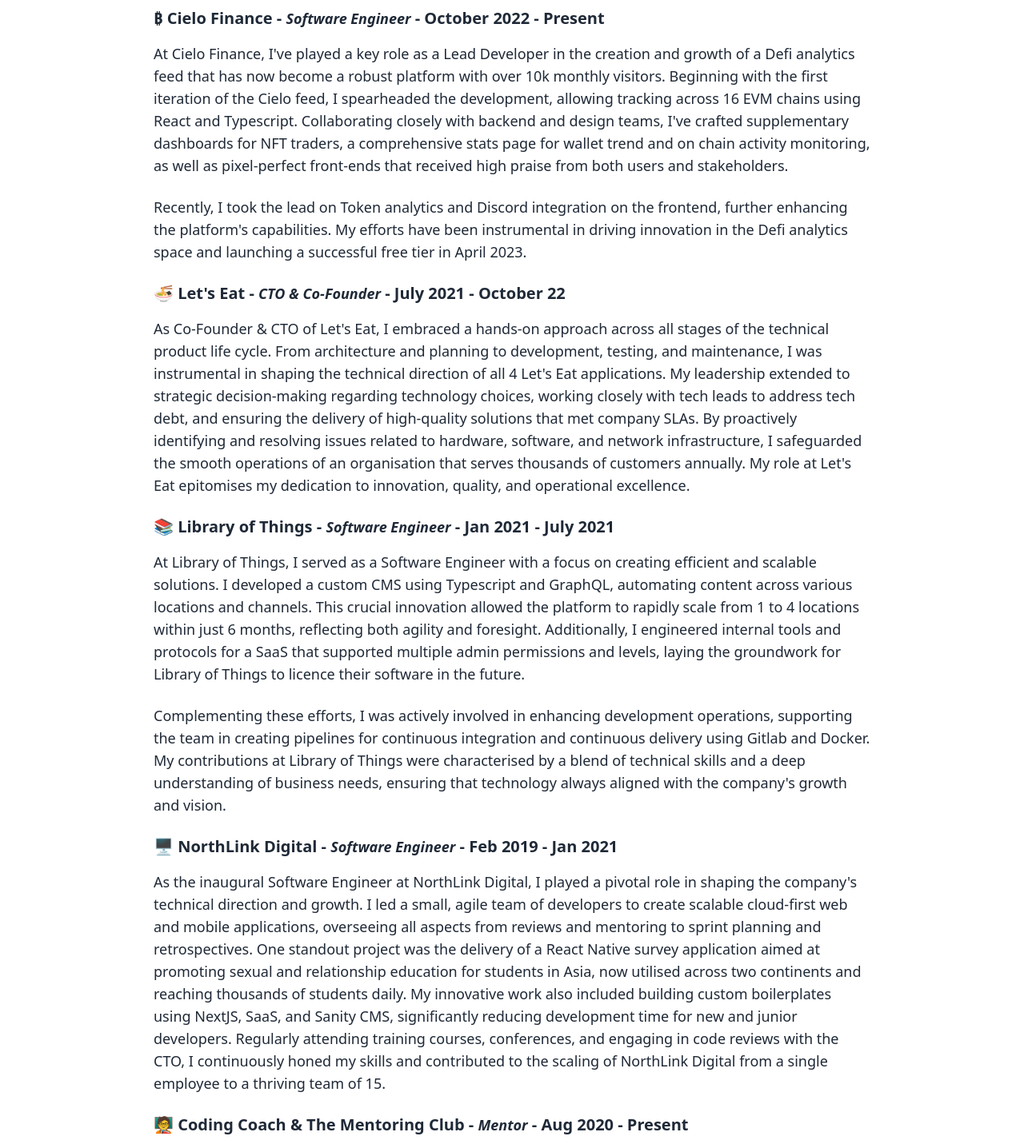
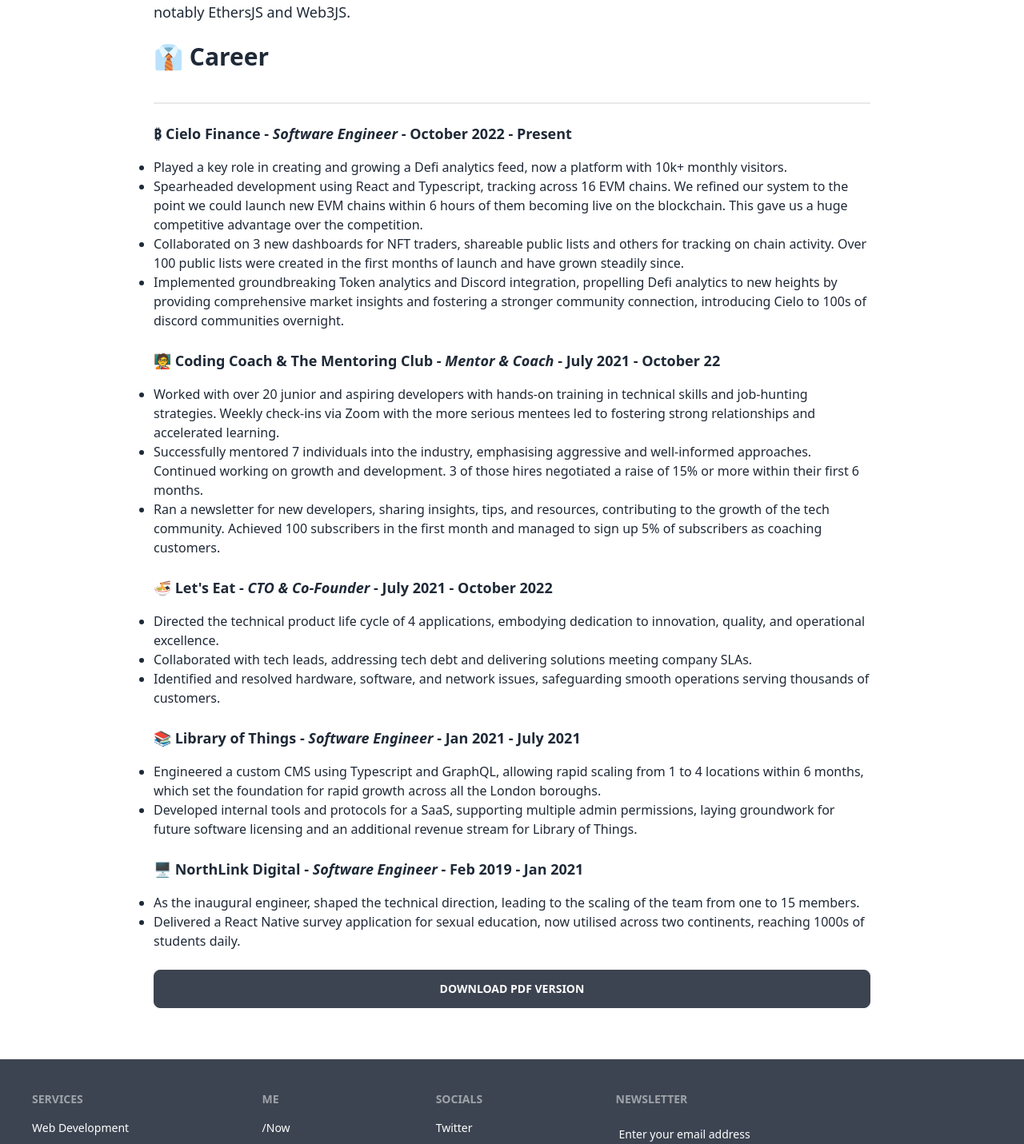
Before and after one commit to shan8851/shan-next, a Next.js app: page /cv in a window 1280 px wide. Shown: the part 867-2298 px from the top of the page at 80% size. Built offline with nearby package versions, Linux system fonts and the light colour scheme.

Commit message:
[cv] - new cv

```diff
--- a/src/data/cv.ts
+++ b/src/data/cv.ts
@@ -12,37 +12,55 @@
   },
   career: {
     title: "👔 Career",
-    roles: [{
-      title: "Software Engineer",
-      company: "₿ Cielo Finance",
-      date: "October 2022 - Present",
+    roles: [
+      {
+        title: "Software Engineer",
+        company: "₿ Cielo Finance",
+        date: "October 2022 - Present",
+        content: [
+          "Played a key role in creating and growing a Defi analytics feed, now a platform with 10k+ monthly visitors.",
+          "Spearheaded development using React and Typescript, tracking across 16 EVM chains. We refined our system to the point we could launch new EVM chains within 6 hours of them becoming live on the blockchain. This gave us a huge competitive advantage over the competition.",
+          "Collaborated on 3 new dashboards for NFT traders, shareable public lists and others for tracking on chain activity. Over 100 public lists were created in the first months of launch and have grown steadily since.",
+          "Implemented groundbreaking Token analytics and Discord integration, propelling Defi analytics to new heights by providing comprehensive market insights and fostering a stronger community connection, introducing Cielo to 100s of discord communities overnight.",
+        ]
+    },
+    {
+      title: "Mentor & Coach",
+      company: "🧑‍🏫️ Coding Coach & The Mentoring Club",
+      date: "July 2021 - October 22",
       content: [
-        "At Cielo Finance, I've played a key role as a Lead Developer in the creation and growth of a Defi analytics feed that has now become a robust platform with over 10k monthly visitors. Beginning with the first iteration of the Cielo feed, I spearheaded the development, allowing tracking across 16 EVM chains using React and Typescript. Collaborating closely with backend and design teams, I've crafted supplementary dashboards for NFT traders, a comprehensive stats page for wallet trend and on chain activity monitoring, as well as pixel-perfect front-ends that received high praise from both users and stakeholders.",
-        "Recently, I took the lead on Token analytics and Discord integration on the frontend, further enhancing the platform's capabilities. My efforts have been instrumental in driving innovation in the Defi analytics space and launching a successful free tier in April 2023."
+        "Worked with over 20 junior and aspiring developers with hands-on training in technical skills and job-hunting strategies. Weekly check-ins via Zoom with the more serious mentees led to fostering strong relationships and accelerated learning.",
+        "Successfully mentored 7 individuals into the industry, emphasising aggressive and well-informed approaches. Continued working on growth and development. 3 of those hires negotiated a raise of 15% or more within their first 6 months.",
+        "Ran a newsletter for new developers, sharing insights, tips, and resources, contributing to the growth of the tech community. Achieved 100 subscribers in the first month and managed to sign up 5% of subscribers as coaching customers."
       ]
-    }, {
+    },
+    {
       title: "CTO & Co-Founder",
-      company: "🍜 Let's Eat",
-      date: "July 2021 - October 22",
-      content: ["As Co-Founder & CTO of Let's Eat, I embraced a hands-on approach across all stages of the technical product life cycle. From architecture and planning to development, testing, and maintenance, I was instrumental in shaping the technical direction of all 4 Let's Eat applications. My leadership extended to strategic decision-making regarding technology choices, working closely with tech leads to address tech debt, and ensuring the delivery of high-quality solutions that met company SLAs. By proactively identifying and resolving issues related to hardware, software, and network infrastructure, I safeguarded the smooth operations of an organisation that serves thousands of customers annually. My role at Let's Eat epitomises my dedication to innovation, quality, and operational excellence."]
-    }, {
+      company: "🍜 Let's Eat ",
+      date: "July 2021 - October 2022",
+      content: [
+        "Directed the technical product life cycle of 4 applications, embodying dedication to innovation, quality, and operational excellence.",
+        "Collaborated with tech leads, addressing tech debt and delivering solutions meeting company SLAs.",
+        "Identified and resolved hardware, software, and network issues, safeguarding smooth operations serving thousands of customers.",
+      ]
+    },
+    {
 
       title: "Software Engineer",
       company: "📚 Library of Things",
       date: "Jan 2021 - July 2021",
-      content: ["At Library of Things, I served as a Software Engineer with a focus on creating efficient and scalable solutions. I developed a custom CMS using Typescript and GraphQL, automating content across various locations and channels. This crucial innovation allowed the platform to rapidly scale from 1 to 4 locations within just 6 months, reflecting both agility and foresight. Additionally, I engineered internal tools and protocols for a SaaS that supported multiple admin permissions and levels, laying the groundwork for Library of Things to licence their software in the future.",
-        "Complementing these efforts, I was actively involved in enhancing development operations, supporting the team in creating pipelines for continuous integration and continuous delivery using Gitlab and Docker. My contributions at Library of Things were characterised by a blend of technical skills and a deep understanding of business needs, ensuring that technology always aligned with the company's growth and vision."
+      content: [
+        "Engineered a custom CMS using Typescript and GraphQL, allowing rapid scaling from 1 to 4 locations within 6 months, which set the foundation for rapid growth across all the London boroughs.",
+        "Developed internal tools and protocols for a SaaS, supporting multiple admin permissions, laying groundwork for future software licensing and an additional revenue stream for Library of Things."
       ]
     }, {
       title: "Software Engineer",
       company: "🖥 NorthLink Digital",
       date: "Feb 2019 - Jan 2021",
-      content: ["As the inaugural Software Engineer at NorthLink Digital, I played a pivotal role in shaping the company's technical direction and growth. I led a small, agile team of developers to create scalable cloud-first web and mobile applications, overseeing all aspects from reviews and mentoring to sprint planning and retrospectives. One standout project was the delivery of a React Native survey application aimed at promoting sexual and relationship education for students in Asia, now utilised across two continents and reaching thousands of students daily. My innovative work also included building custom boilerplates using NextJS, SaaS, and Sanity CMS, significantly reducing development time for new and junior developers. Regularly attending training courses, conferences, and engaging in code reviews with the CTO, I continuously honed my skills and contributed to the scaling of NorthLink Digital from a single employee to a thriving team of 15."]
-    }, {
-      title: "Mentor",
-      company: "🧑‍🏫️ Coding Coach & The Mentoring Club",
-      date: "Aug 2020 - Present",
-      content: ["As a committed mentor with Coding Coach & The Mentoring Club, I've provided hands-on guidance and training to aspiring developers, empowering them to launch their careers in the software industry. My approach is holistic, covering essential technical skills such as React Hooks, state management, and portfolio development, as well as offering strategic insights into landing that first job and thriving in the early stages of a tech career. Together with my mentees, I've planned tailored learning paths and job-hunting strategies, focusing on aggressive and well-informed approaches. This one-on-one coaching has proven highly effective, with five former mentees now successfully employed in the industry.", "Beyond individual mentoring, I've extended my passion for education by running a newsletter aimed at new developers. Through this platform, I've shared insights, tips, and resources, reaching a broader audience and contributing to the growth of the tech community. My work in mentorship reflects a deep-seated belief in the importance of continuous learning, collaboration, and empowering others to achieve their potential."]
+      content: [
+        "As the inaugural engineer, shaped the technical direction, leading to the scaling of the team from one to 15 members.",
+        "Delivered a React Native survey application for sexual education, now utilised across two continents, reaching 1000s of students daily.",
+      ]
     }
     ]
   }
--- a/src/pages/cv.tsx
+++ b/src/pages/cv.tsx
@@ -12,32 +12,33 @@
       </Head>
       <main>
         <div className="p-4 md:p-16 flex flex-col w-screen justify-center max-w-5xl mx-auto">
-          <div className="flex gap-2 items-center mb-12">
-            <h1 className="text-3xl font-extrabold lg:text-4xl">📋 CV</h1>
-            <a className="badge badge-accent" href="/cv.pdf" download>
-              download
-            </a>
+          <div className="flex items-center gap-4 mb-12 ">
+            <h1 className="text-3xl font-extrabold lg:text-4xl">📋  CV</h1>
+          <a className="badge badge-accent" href="/cv.pdf" download>download pdf version</a>
           </div>
           <h2 className="mb-4 text-2xl font-extrabold lg:text-3xl">{cvData.summary.title}</h2>
+          <div className="divider" />
           {cvData.summary.content.map((item, index) => (
             <p key={index} className="mb-6 text-md font-normal lg:text-lg">{item}</p>
           ))}
           <h2 className="mb-4 text-2xl font-extrabold lg:text-3xl">{cvData.tech.title}</h2>
+          <div className="divider" />
           {cvData.tech.content.map((item, index) => (
             <p key={index} className="mb-6 text-md font-normal lg:text-lg">{item}</p>
           ))}
           <h2 className="mb-4 text-2xl font-extrabold lg:text-3xl">{cvData.career.title}</h2>
-          {cvData.career.roles.map((role, roleIndex) => (
-            <div key={roleIndex}> {/* Wrap the contents inside a div */}
-              <h3 className="mb-4 text-md font-extrabold lg:text-xl">{role.company} - <span className="italic text-sm lg:text-lg">{role.title}</span> - {role.date}</h3>
-              {role.content.map((item, index) => (
-                <p key={index} className="mb-6 text-md font-normal lg:text-lg">{item}</p>
-              ))}
+          <div className="divider" />
+          {cvData.career.roles.map((item, index) => (
+            <div className="mb-[24px]" key={index}>
+              <h3  className="mb-4 text-md font-extrabold lg:text-lg">{item.company} - <span className="italic text-sm lg:text-lg">{item.title}</span> - {item.date}</h3>
+              <ul className="list-disc">
+                {item.content.map((item, index) => (
+                  <li key={index}>{item}</li>
+                ))}
+              </ul>
             </div>
           ))}
-          <a className="btn btn-neutral" href="/cv.pdf" download>
-            Download My CV
-          </a>
+          <a className="btn btn-neutral" href="/cv.pdf" download>Download PDF version</a>
         </div>
       </main>
     </>
```
Also changed, not shown: 2 other files (tests, documents, lock files or other folders).
